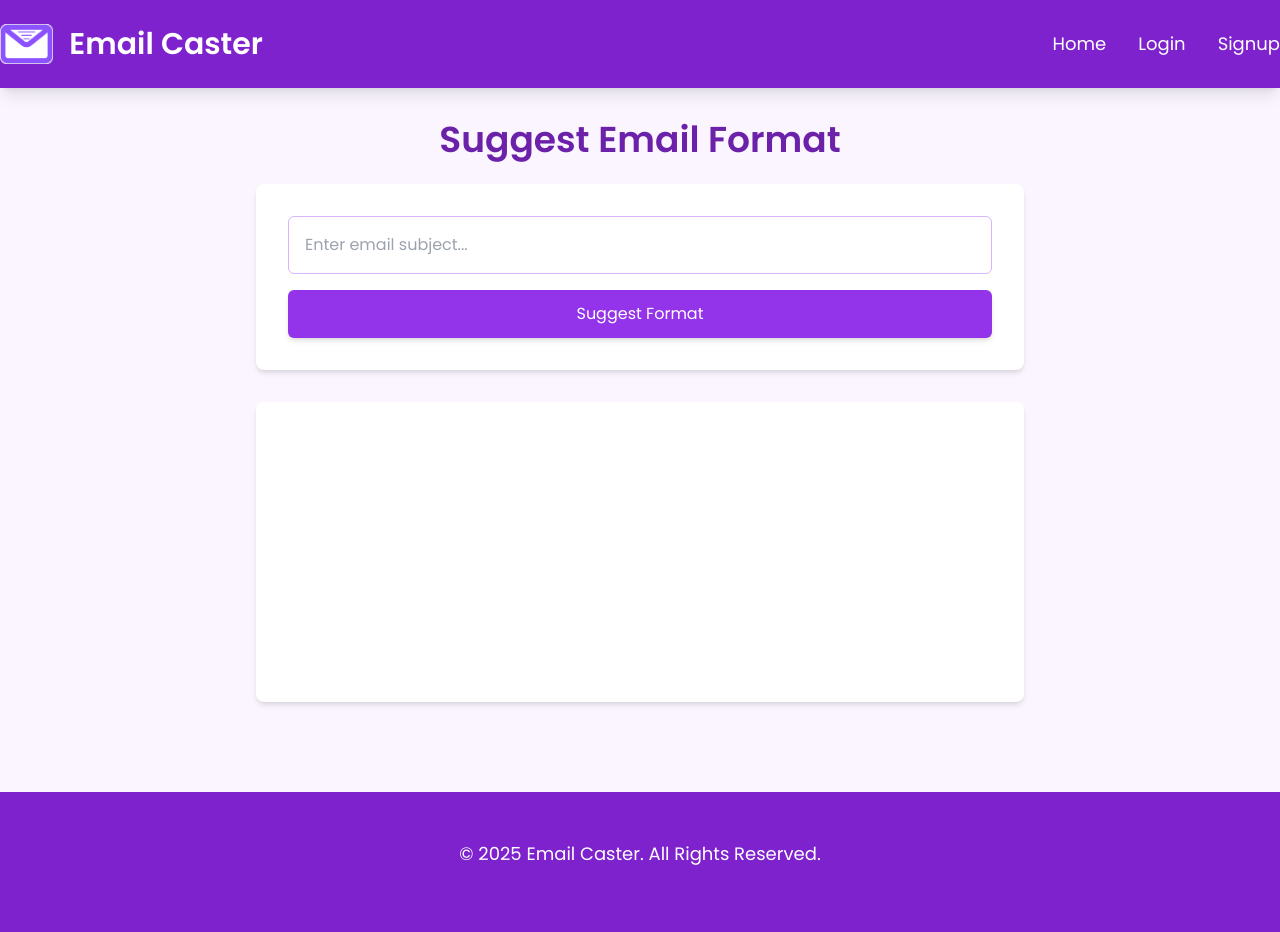
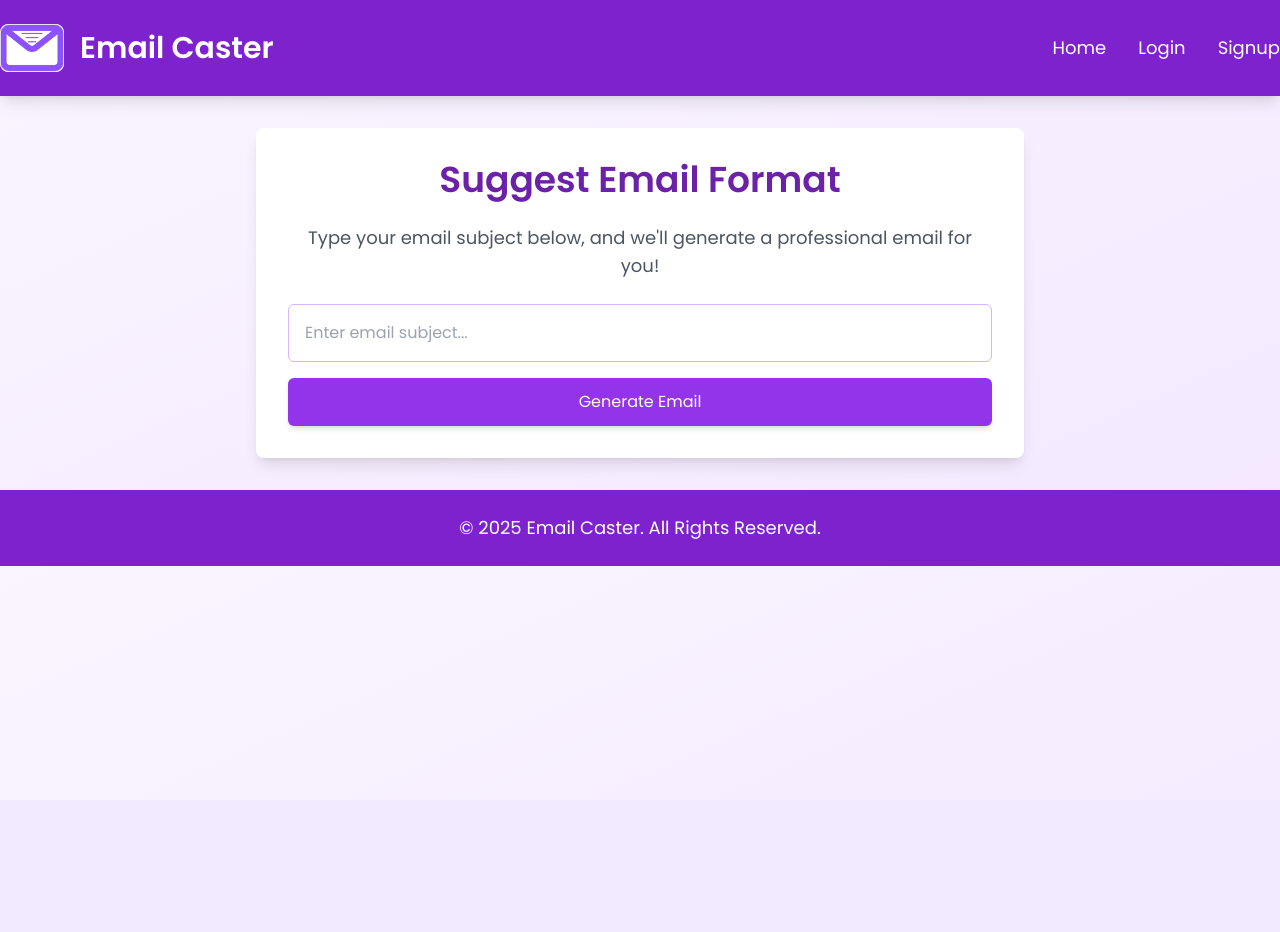
Before and after one commit to piyush853/email-caster, a Flask app: page /suggest in a window 1280 px wide. After the commit the page ends 566 px from the top, so only its background shows below. Run offline with Flask 3, Linux system fonts and the light colour scheme; some libraries are stand-ins or nearby versions.

Commit message:
Update suggest.html

```diff
--- a/templates/suggest.html
+++ b/templates/suggest.html
@@ -4,7 +4,6 @@
     <meta charset="UTF-8">
     <meta name="viewport" content="width=device-width, initial-scale=1.0">
     <meta name="description" content="Email Caster - AI-powered email format generator. Streamline your email creation process with smart suggestions and professional templates. Get started for free!">
-
     <link rel="icon" type="image/x-icon" href="{{ url_for('static', filename='logo-16.png') }}">
     <title>Suggest Email Format</title>
     <script src="https://cdn.tailwindcss.com"></script>
@@ -13,43 +12,6 @@
         body {
             font-family: 'Poppins', sans-serif;
         }
-
-        .content-container {
-            min-height: calc(100vh - 96px); /* Full page height minus header/footer */
-            display: flex;
-            flex-direction: column;
-            justify-content: flex-start;
-            align-items: center;
-            padding: 2rem 1rem;
-        }
-
-        .result-container {
-            max-width: 100%;
-            min-height: 200px; /* Ensure consistent height for small bodies */
-            padding: 1.5rem;
-            border: 1px solid #e5e7eb;
-            border-radius: 0.5rem;
-            background-color: #fff;
-            overflow-y: auto; /* Allow scrolling for long bodies */
-            box-shadow: 0 2px 8px rgba(0, 0, 0, 0.1);
-        }
-
-        .result-container::-webkit-scrollbar {
-            width: 8px;
-        }
-
-        .result-container::-webkit-scrollbar-thumb {
-            background: #a78bfa;
-            border-radius: 4px;
-        }
-
-        .output-section {
-            min-height: 300px; /* Fix height for consistent layout */
-            display: flex;
-            flex-direction: column;
-            justify-content: flex-start;
-        }
-
         .loading-overlay {
             position: fixed;
             top: 0;
@@ -63,7 +25,6 @@
             z-index: 50;
             display: none; /* Hidden by default */
         }
-
         .loading-text {
             font-size: 1.5rem;
             color: white;
@@ -71,17 +32,17 @@
         }
     </style>
 </head>
-<body class="bg-purple-50 text-gray-900">
+<body class="bg-gradient-to-br from-purple-50 to-purple-100 text-gray-900">
     <!-- Loading Overlay -->
     <div id="loadingOverlay" class="loading-overlay">
-        <div class="loading-text">Generating...</div>
+        <div class="loading-text animate-pulse">Generating...</div>
     </div>
 
     <!-- Header -->
     <header class="bg-purple-700 text-white py-6 shadow-lg">
         <div class="container mx-auto flex justify-between items-center">
             <div class="flex items-center space-x-4">
-                <img src="{{ url_for('static', filename='logo.png') }}" alt="Email Caster Logo" class="h-10">
+                <img src="{{ url_for('static', filename='logo.png') }}" alt="Email Caster Logo" class="h-12">
                 <h1 class="text-3xl font-bold">Email Caster</h1>
             </div>
             <nav>
@@ -106,42 +67,43 @@
     </header>
 
     <!-- Main Content -->
-    <main class="content-container">
-        <section class="text-center w-full max-w-3xl">
+    <main class="container mx-auto mt-8 px-4">
+        <section class="text-center w-full max-w-3xl mx-auto bg-white p-8 rounded-lg shadow-lg">
             <h2 class="text-4xl font-bold text-purple-800 mb-6">Suggest Email Format</h2>
-            <form id="emailForm" method="POST" class="bg-white p-8 rounded-lg shadow-md">
+            <p class="text-lg text-gray-600 mb-6">Type your email subject below, and we'll generate a professional email for you!</p>
+            <form id="emailForm" method="POST" class="space-y-4">
                 <input type="text" name="subject" id="subjectInput" placeholder="Enter email subject..."
-                    class="w-full p-4 border border-purple-300 rounded-md focus:outline-none focus:ring-2 focus:ring-purple-500"
+                    class="w-full p-4 border border-purple-300 rounded-md focus:outline-none focus:ring-2 focus:ring-purple-500 text-gray-800"
                     required>
                 <button type="submit"
-                    class="w-full bg-purple-600 text-white py-3 px-4 mt-4 rounded-md shadow-md hover:bg-purple-700 transition-colors">
-                    Suggest Format
+                    class="w-full bg-purple-600 text-white py-3 px-4 rounded-md shadow-md hover:bg-purple-700 transition">
+                    Generate Email
                 </button>
             </form>
         </section>
 
-        <section class="output-section w-full max-w-3xl mt-8 bg-white p-8 rounded-lg shadow-md">
+        <section class="w-full max-w-3xl mx-auto mt-8">
             {% if generated_subject %}
-                <div class="mb-6">
+                <div class="bg-white p-6 rounded-lg shadow-lg mb-6">
                     <h3 class="text-2xl font-bold text-purple-700 mb-4">Generated Subject:</h3>
                     <p class="text-lg text-gray-800">{{ generated_subject }}</p>
                 </div>
             {% endif %}
 
             {% if suggested_body %}
-                <div class="result-container relative">
-                    <h3 class="text-2xl font-bold text-purple-700 mb-4">Suggested Email Body:</h3>
-                    <!-- Copy Button -->
-                    <button id="copyButton" class="absolute top-4 right-4 bg-gray-200 p-2 rounded-full shadow hover:bg-gray-300 transition-colors">
-                        <span id="copyIcon" class="material-icons">content_copy</span>
-                    </button>
-                    <!-- Email Body Content -->
-                    <div id="emailBody" class="text-gray-800 text-lg">
+                <div class="bg-white p-6 rounded-lg shadow-lg">
+                    <div class="flex justify-between items-center mb-4">
+                        <h3 class="text-2xl font-bold text-purple-700">Suggested Email Body:</h3>
+                        <button id="copyButton" class="bg-gray-200 p-2 rounded-full shadow hover:bg-gray-300 transition">
+                            <span id="copyIcon" class="material-icons">content_copy</span>
+                        </button>
+                    </div>
+                    <div id="emailBody" class="text-gray-800 text-lg overflow-auto max-h-60">
                         {{ suggested_body|safe }}
                     </div>
                 </div>
             {% elif error_message %}
-                <div class="bg-red-100 p-4 rounded-lg shadow-md">
+                <div class="bg-red-100 p-4 rounded-lg shadow-lg">
                     <p class="text-red-600 font-semibold">{{ error_message }}</p>
                 </div>
             {% endif %}
@@ -149,9 +111,9 @@
     </main>
 
     <!-- Footer -->
-    <footer class="bg-purple-700 text-white py-12">
+    <footer class="bg-purple-700 text-white py-6 mt-8">
         <div class="container mx-auto text-center">
-            <p class="text-lg mb-4">&copy; 2025 Email Caster. All Rights Reserved.</p>
+            <p class="text-lg">&copy; 2025 Email Caster. All Rights Reserved.</p>
         </div>
     </footer>
 
@@ -162,7 +124,6 @@
             const loadingOverlay = document.getElementById('loadingOverlay');
 
             emailForm.addEventListener('submit', () => {
-                // Show the loading overlay
                 loadingOverlay.style.display = 'flex';
             });
 
@@ -178,8 +139,8 @@
                         setTimeout(() => {
                             copyIcon.textContent = 'content_copy';
                         }, 2000);
-                    }).catch((err) => {
-                        console.error('Failed to copy text: ', err);
+                    }).catch(err => {
+                        console.error('Failed to copy text:', err);
                     });
                 });
             }
```
